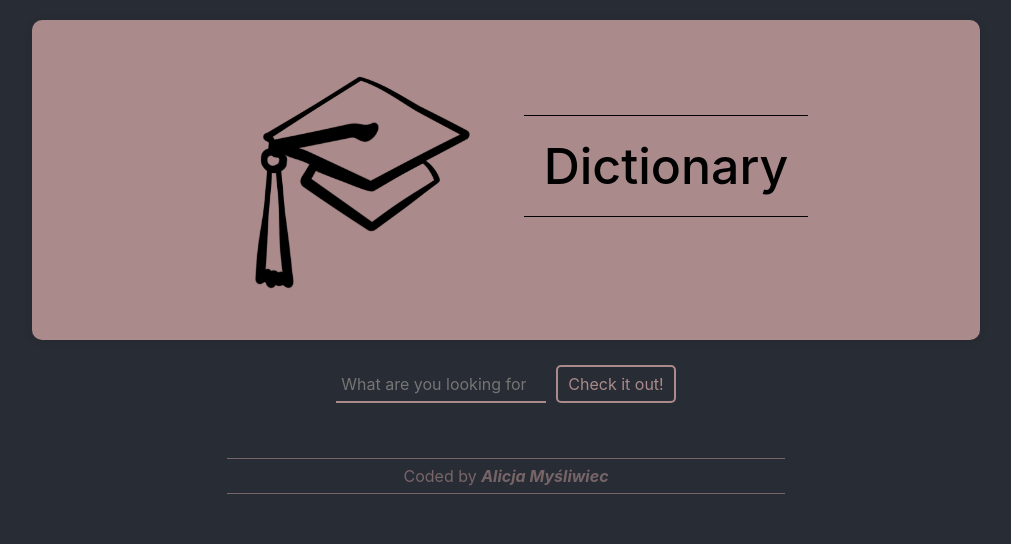
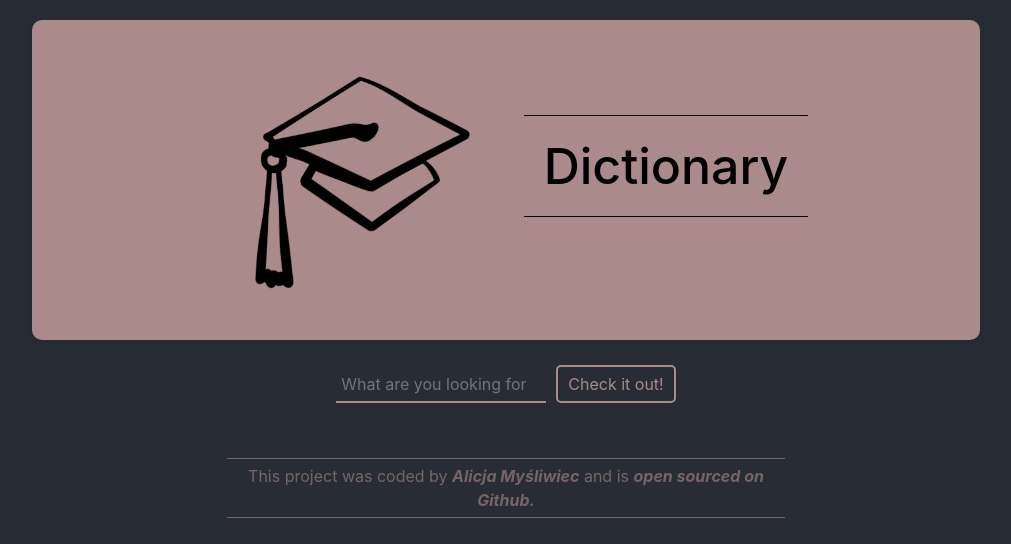
Before and after one commit to alicjamysliwiec/dictionary, a React (Create React App) app: page / in a window 1280 px wide. Shown: the top 544 px of the page, without its empty margins (134-1145 px from the left). Built offline with nearby package versions, Linux system fonts and the light colour scheme.

Commit message:
Final project

```diff
--- a/public/index.html
+++ b/public/index.html
@@ -24,7 +24,7 @@
       work correctly both with client-side routing and a non-root public URL.
       Learn how to configure a non-root public URL by running `npm run build`.
     -->
-  <title>React App</title>
+  <title>Dictionary App</title>
 </head>
 
 <body>
--- a/src/App.js
+++ b/src/App.js
@@ -15,7 +15,7 @@ function App() {
           <Dictionary />
         </main>
         <footer>
-          Coded by{" "}
+          This project was coded by{" "}
           <a
             className="coded-by-link"
             href="https://www.linkedin.com/in/alicja-my%C5%9Bliwiec-b8b160201/"
@@ -24,6 +24,13 @@ function App() {
           >
             Alicja Myśliwiec
           </a>
+          {" "}and is{" "}
+          <a className="coded-by-link"
+            href="https://github.com/alicjamysliwiec/dictionary"
+            target="_blank"
+            rel="noopener noreferrer">
+            open sourced on Github.
+          </a>
         </footer>
       </div>
     </div>
```
